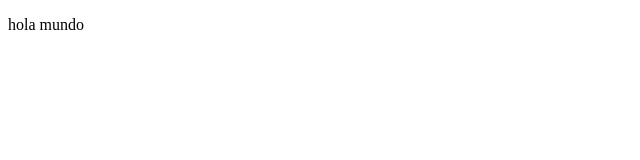
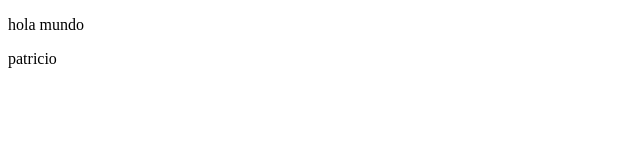
Before and after one commit to patriciob82/test_clase_git, a plain HTML site: page index.html in a window 1280 px wide. Shown: the full height of the page, 0-640 px from the left. Drawn offline with Linux system fonts and the light colour scheme.

```diff
--- a/index.html
+++ b/index.html
@@ -11,6 +11,7 @@
 
 <body>
     <p>hola mundo</p>
+    <div>patricio</div>
 </body>
 
 </html>
```
Also changed, not shown: contacto.html (added).
